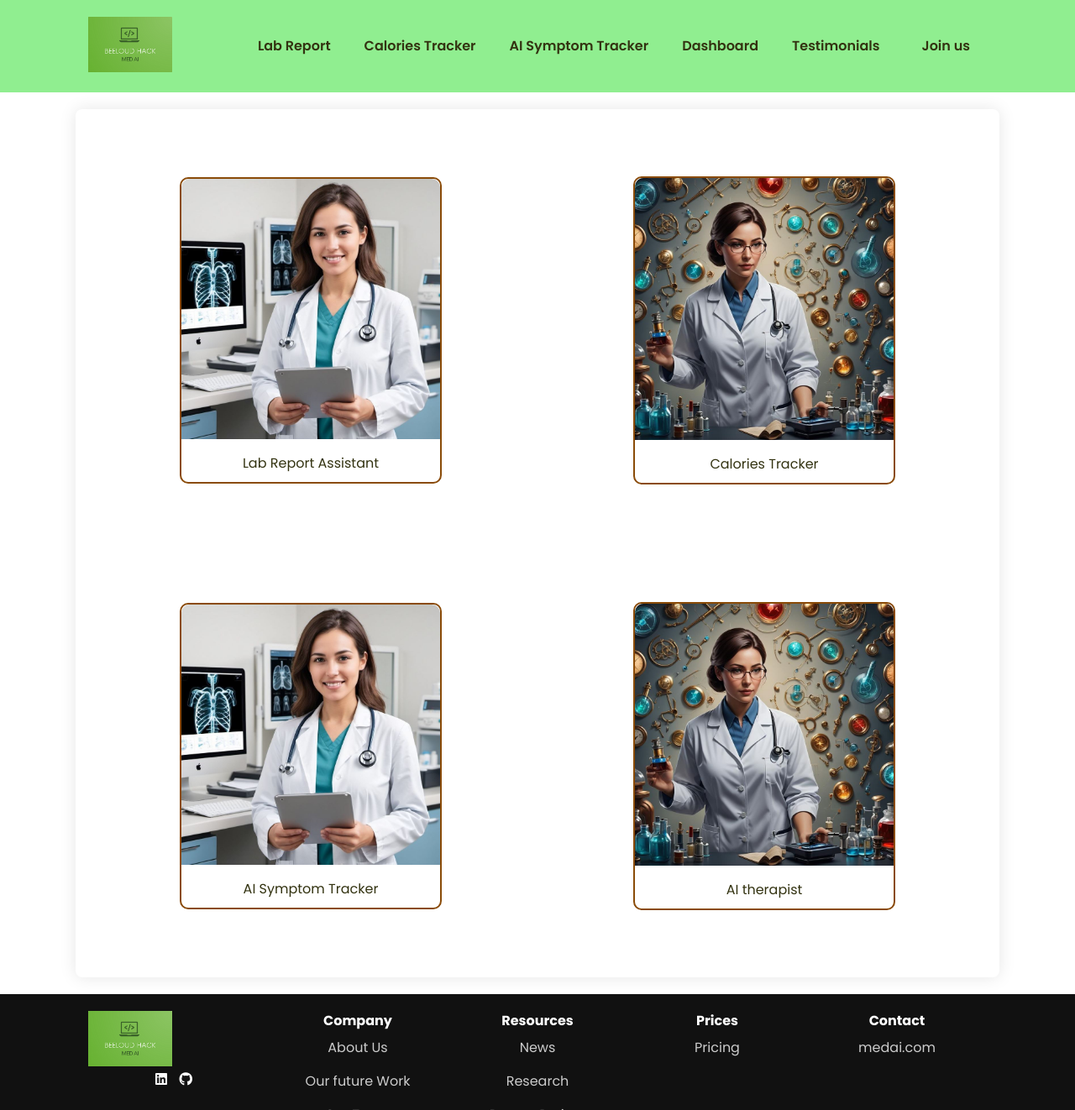
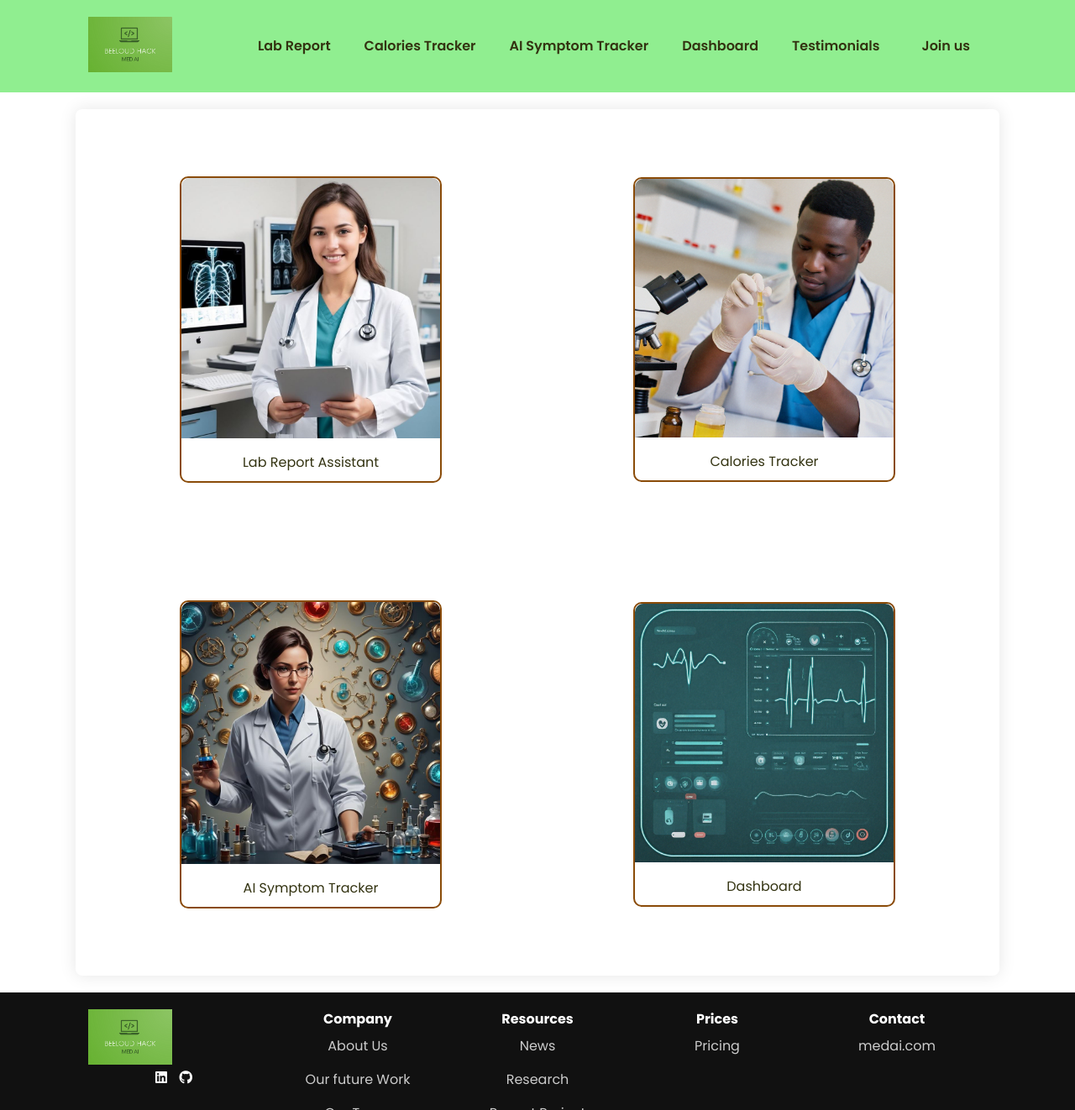
Before and after one commit to MaryamZahiri/Medical-AI-Hack, a Flask app: page / in a window 1280 px wide. Shown: the top 1322 px of the page at 84% size. Run offline with Flask 3, Linux system fonts and the light colour scheme.

Commit message:
Web: updated images for main page

```diff
--- a/templates/main.html
+++ b/templates/main.html
@@ -39,22 +39,22 @@
                 </article>
                 <article>
                     <a href="/calories-tracker">
-                        <img src="static/images/movee.JPG">
+                        <img src="static/images/man_doc.png">
                         <p>Calories Tracker</p>
                     </a>
 
                 </article>
                 <article>
                     <a href="/symptom-tracker">
-                        <img src="static/images/lab.JPG">
+                        <img src="static/images/movee.JPG">
                         <p>AI Symptom Tracker</p>
                     </a>
 
                 </article>
                 <article>
                     <a href="/dashboard">
-                        <img src="static/images/movee.JPG">
-                        <p>AI therapist</p>
+                        <img src="static/images/dashboard.png">
+                        <p>Dashboard</p>
                     </a>
 
                 </article>
```
Also changed, not shown: static/images/dashboard.png (added), static/images/man_doc.png (added).
